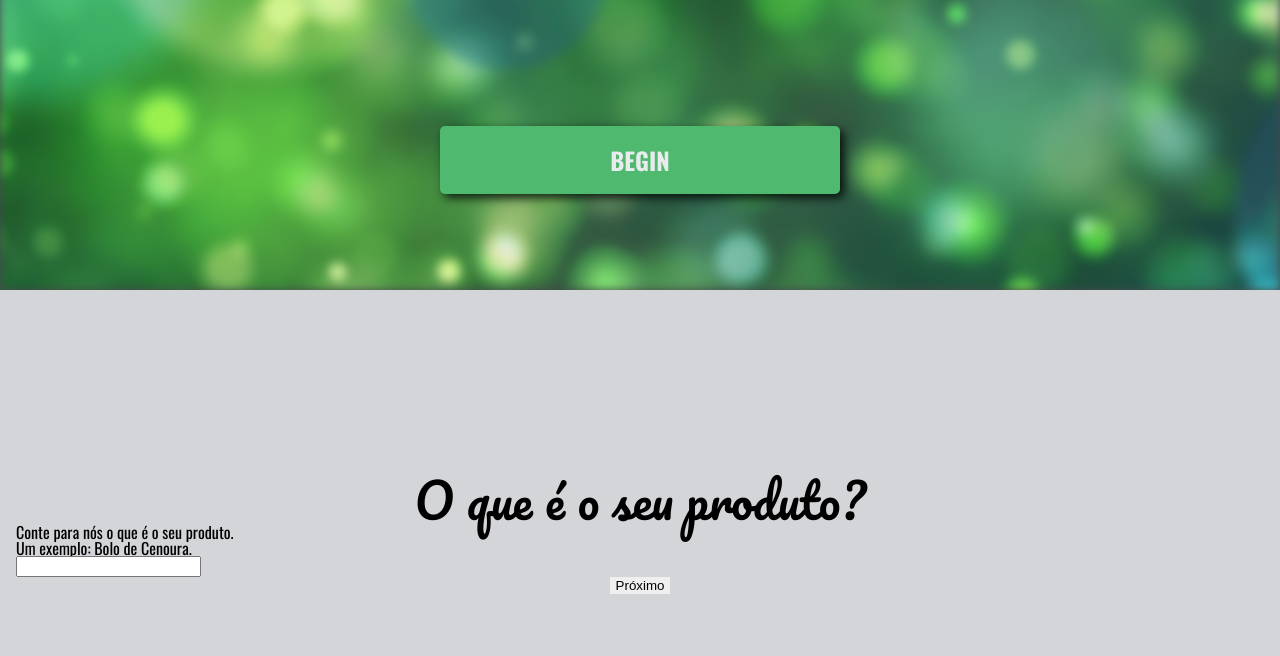
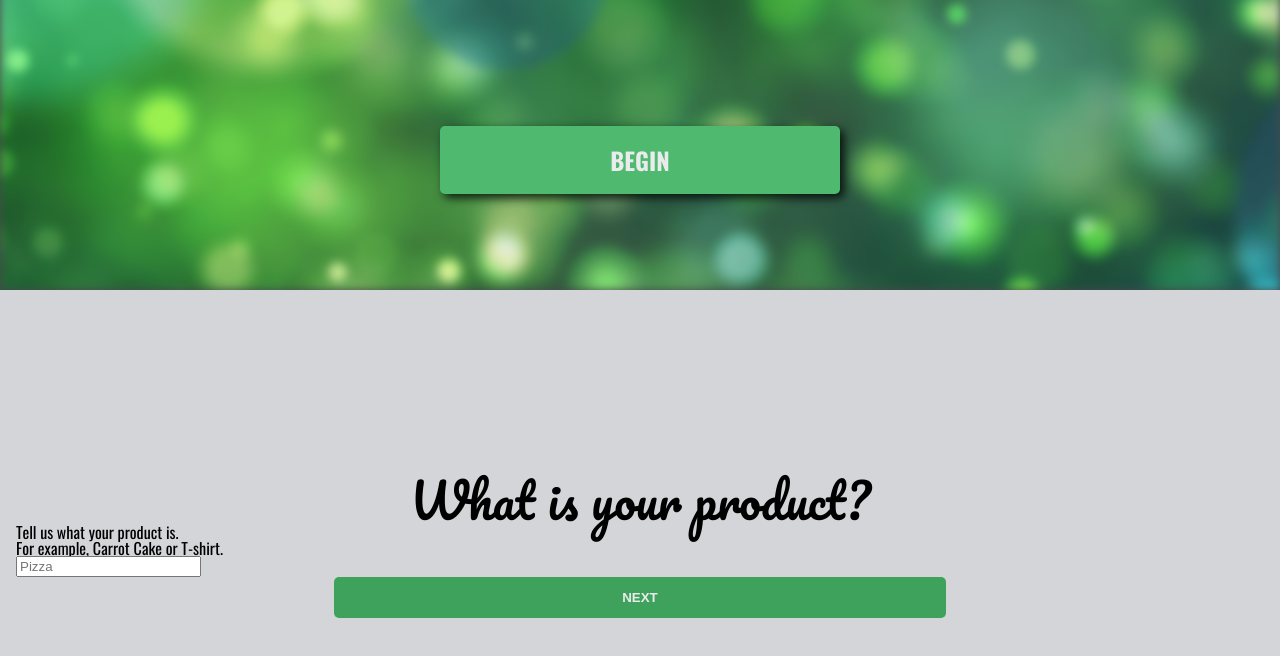
Before and after one commit to EduardoMontanha/unityprice, a React (Create React App) app: page / in a window 1280 px wide. Shown: the part 510-1166 px from the top of the page. Built offline with nearby package versions, Linux system fonts and the light colour scheme.

Commit message:
Finish product detail structure

```diff
--- a/src/routes/Home/ProductDetails.jsx
+++ b/src/routes/Home/ProductDetails.jsx
@@ -1,9 +1,12 @@
 import React from 'react';
 import { useContext } from 'react';
 import { ProductContext } from '../../contexts/ProductContext';
+import Text from '../components/Text';
 
 function ProductDetails() {
     const product = useContext(ProductContext);
+    const pageId = "product-details";
+    const pageIdGlobal = "global";
 
     const scrollTo = element => {
         document.querySelector(element).scrollIntoView({
@@ -15,24 +18,33 @@ function ProductDetails() {
         <>
             <section id="product-name">
                 <div className="container">
-                    <h2>O que é o seu produto?</h2>
+                    <h2><Text pageId={pageId} tid="title" /></h2>
 
-                    <p>
-                        Conte para nós o que é o seu produto.<br />
-                        Um exemplo: Bolo de Cenoura.
+                    <p className="description">
+                        <Text pageId={pageId} tid="description" /><br />
+                        <Text pageId={pageId} tid="sample" />
                     </p>
 
-                    <input type="text" />
+                    <input id="name" type="text" placeholder="Pizza" />
 
                     <div className="scroll-ctas">
-                        <button onClick={() => scrollTo("#resources")}>Próximo</button>
+                        <button className="next" onClick={() => scrollTo("#resources")}>
+                            <Text pageId={pageIdGlobal} tid="cta-next" />
+                        </button>
                     </div>
                 </div>
             </section>
 
             <section id="resources">
                 <div className="container">
-
+                    <div className="scroll-ctas hide">
+                        <button className="prev" onClick={() => scrollTo("#product-name")}>
+                            <Text pageId={pageIdGlobal} tid="cta-prev" />
+                        </button>
+                        <button className="next" onClick={() => scrollTo("")}>
+                            <Text pageId={pageIdGlobal} tid="cta-next" />
+                        </button>
+                    </div>
                 </div>
             </section>
         </>
```
